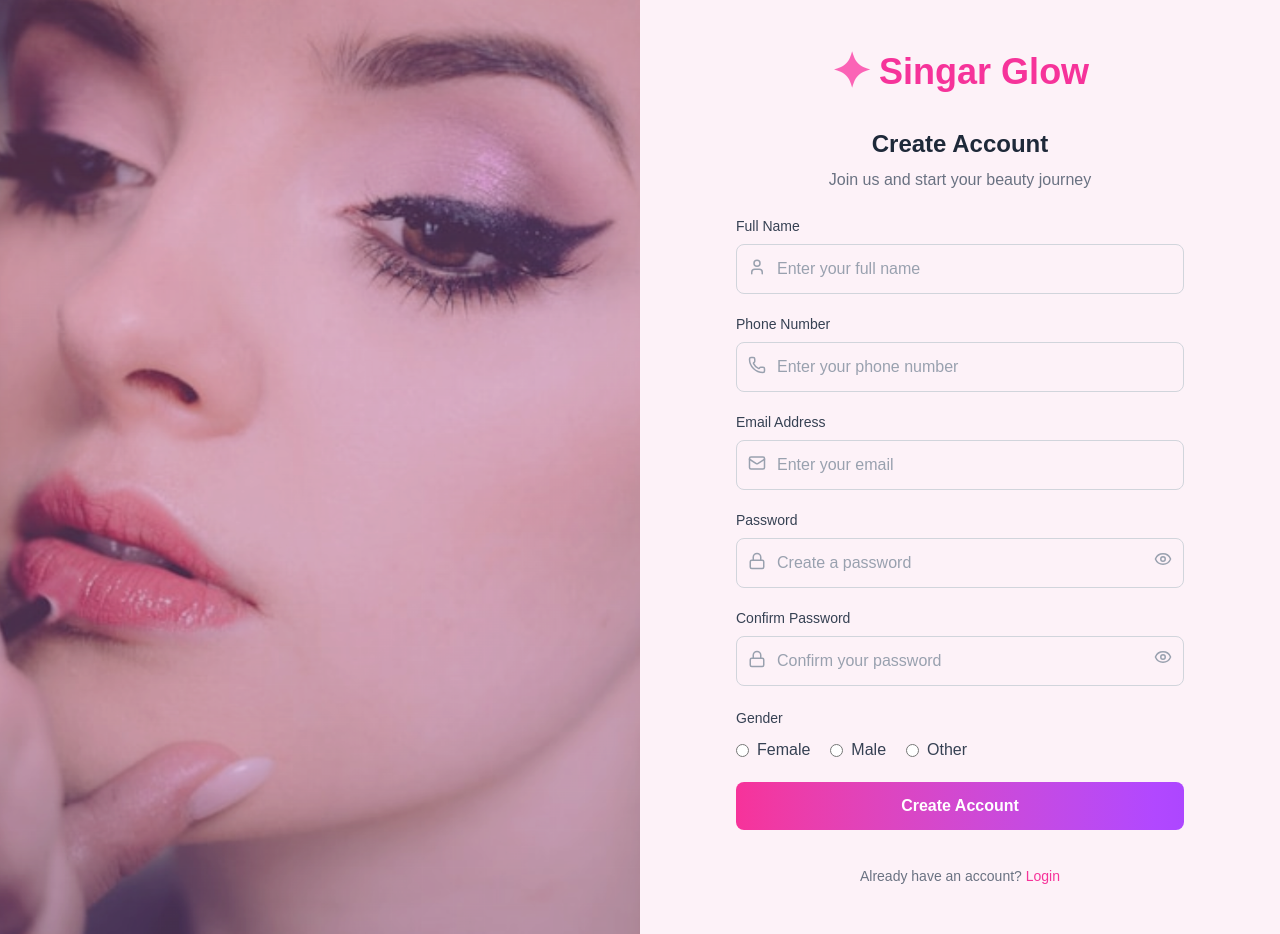
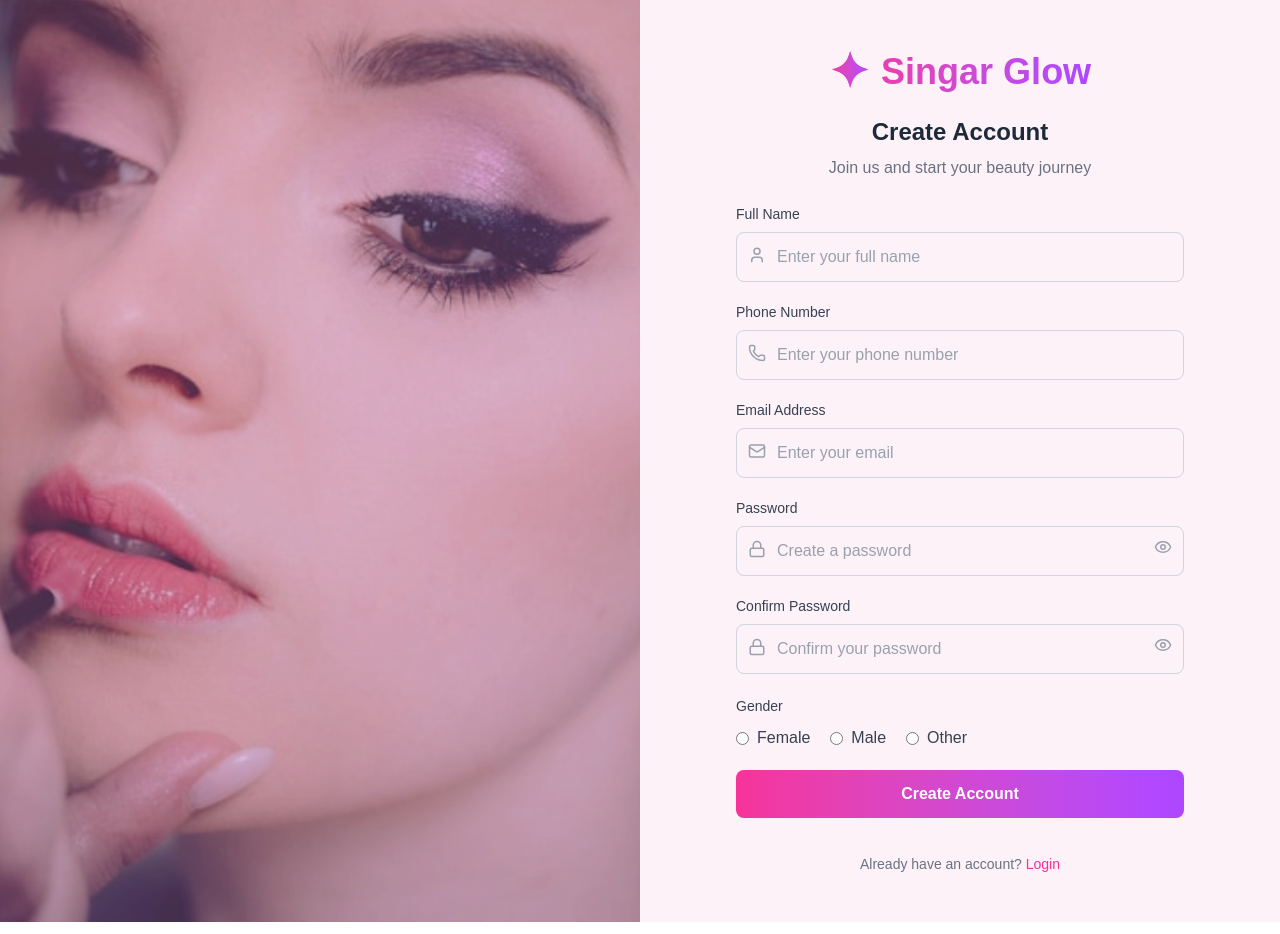
Before and after one commit to PrashnaPrajapati/Singar-Glow, a Next.js app in the folder frontend/: page /signup in a window 1280 px wide. Built offline with nearby package versions, Linux system fonts and the light colour scheme.

Commit message:
made some changes in login home

```diff
--- a/frontend/src/app/home/page.js
+++ b/frontend/src/app/home/page.js
@@ -2,6 +2,7 @@ import Link from "next/link";
 import Button from "@/components/Button";
 import Logo from "@/components/Logo";
 import Footer from "@/components/Footer";
+import Image from "next/image";
 
 export default function HomePage() {
   const services = [
@@ -39,7 +40,6 @@ export default function HomePage() {
       desc: "Our experts take care of everything",
     },
   ];
-
 
   return (
     <div className="bg-[#fff7fa] text-gray-800">
@@ -92,11 +92,12 @@ export default function HomePage() {
               key={i}
               className="bg-white rounded-2xl shadow-md hover:shadow-lg transition overflow-hidden"
             >
-              <div className="aspect-square w-full overflow-hidden">
-                <img
+              <div className="aspect-square w-full relative">
+                <Image
                   src={service.image}
                   alt={service.title}
-                  className="w-full h-full object-cover"
+                  fill
+                  className="object-cover"
                 />
               </div>
 
@@ -160,9 +161,7 @@ export default function HomePage() {
     </div>
   </div>
 </section>
-
       <Footer />
-
     </div>
   );
 }
--- a/frontend/src/app/login/page.js
+++ b/frontend/src/app/login/page.js
@@ -1,6 +1,6 @@
 "use client";
 
-import { useState, useRef } from "react";
+import { useState, useRef, useEffect } from "react";
 import { useRouter } from "next/navigation";
 import Logo from "@/components/Logo";
 import TextInput from "@/components/TextInput";
@@ -13,7 +13,6 @@ import "react-toastify/dist/ReactToastify.css";
 
 export default function LoginPage() {
   const router = useRouter();
-
   const emailRef = useRef(null);
   const passwordRef = useRef(null);
 
@@ -21,7 +20,6 @@ export default function LoginPage() {
   const [password, setPassword] = useState("");
   const [errors, setErrors] = useState({});
   const [loading, setLoading] = useState(false);
-
 
   const validateEmail = () => {
   const trimmed = email.trim();
@@ -84,7 +82,6 @@ const regex = new RegExp(
   if (!validateEmail()) return;
   if (!validatePassword()) return;
 
-
   setLoading(true);
 
   try {
@@ -103,7 +100,6 @@ const regex = new RegExp(
 
   toast.error(data.message || "Login failed", {
     position: "top-center",
-    autoClose: 5000,
   });
 
   if (data.message === "User not found") {
@@ -123,7 +119,6 @@ const regex = new RegExp(
 
   toast.success(`Welcome, ${data.user.fullName}`, {
     position: "top-center",
-    autoClose: 2000,
   });
 
   setTimeout(() => {
@@ -132,25 +127,21 @@ const regex = new RegExp(
     } else {
       router.replace("/dashboard");
     }
-  }, 2000);
+  },1000);
 }
 
   } catch (err) {
     toast.error("Server error. Please try again.", {
       position: "top-center",
-      autoClose: 5000,
     });
   } finally {
     setLoading(false);
   }
 };
 
-
   return (
     <div className="min-h-screen flex bg-white">
       <ToastContainer />
-
-
       <div className="hidden md:block w-1/2">
         <img
           src="/login.png"
@@ -158,24 +149,18 @@ const regex = new RegExp(
           className="w-full h-full object-cover brightness-90"
         />
       </div>
-
-
       <div className="w-full md:w-1/2 flex items-center justify-center bg-pink-50 px-8 py-12">
         <div className="w-full max-w-md">
-
           <Logo />
 
           <h2 className="text-3xl font-bold text-center text-gray-900 mb-2">
             Welcome Back
           </h2>
-
           <p className="text-center text-gray-400 mb-8">
             Login to continue your beauty journey
           </p>
 
-
           <form className="space-y-6" onSubmit={handleLogin}>
-
             <TextInput
               ref={emailRef}
               label="Email Address"
@@ -191,9 +176,7 @@ const regex = new RegExp(
                 }
               }}
               error={errors.email}
-              disabled={loading}
-            />
-
+              disabled={loading}/>
 
             <PasswordInput
               ref={passwordRef}
@@ -203,8 +186,7 @@ const regex = new RegExp(
               onChange={(e) => setPassword(e.target.value)}
               onBlur={validatePassword}
               error={errors.password}
-              disabled={loading}
-            />
+              disabled={loading}/>
 
             <p className="text-right text-sm text-pink-500 hover:underline">
               <a href="/forgot-password">Forgot Password?</a>
@@ -213,12 +195,10 @@ const regex = new RegExp(
             <Button
               type="submit"
               fullWidth
-              disabled={loading}
-            >
+              disabled={loading}>
               {loading ? "Logging in..." : "Login"}
             </Button>
           </form>
-
 
           <div className="flex items-center my-6">
             <hr className="flex-grow border-gray-300" />
@@ -226,11 +206,8 @@ const regex = new RegExp(
               Or continue with
             </span>
             <hr className="flex-grow border-gray-300" />
-
           </div>
-
           <GoogleButton />
-
 
           <p className="text-center text-sm mt-6 text-gray-500">
             Don’t have an account?
@@ -238,10 +215,8 @@ const regex = new RegExp(
               Sign Up
             </a>
           </p>
-
         </div>
       </div>
-
     </div>
   );
 }
--- a/frontend/src/components/Logo.js
+++ b/frontend/src/components/Logo.js
@@ -1,8 +1,8 @@
 export default function Logo() {
   return (
-    <div className="flex flex-col items-center mb-8">
-      <h1 className="text-4xl font-bold text-pink-500 flex items-center gap-2">
-        <span className="text-pink-400 text-5xl">✦</span>
+    <div className="flex flex-col items-center mb-5">
+      <h1 className="text-4xl font-bold bg-gradient-to-r from-pink-500 to-purple-500 bg-clip-text text-transparent flex items-center gap-3">
+        <span className="bg-gradient-to-r from-pink-500 to-purple-500 bg-clip-text text-5xl">✦</span>
         Singar Glow
       </h1>
     </div>
```
